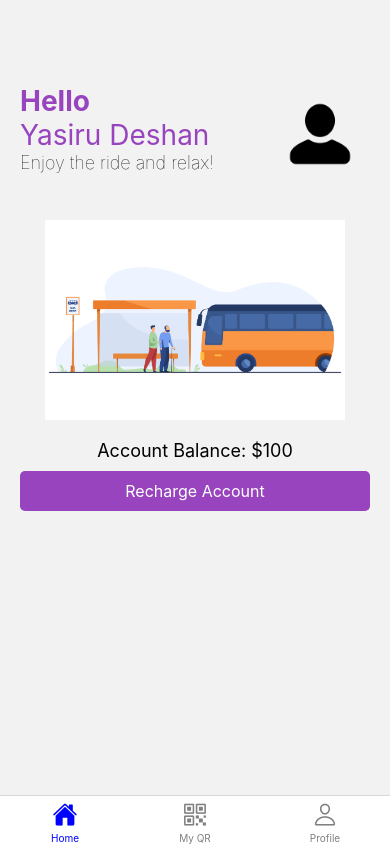
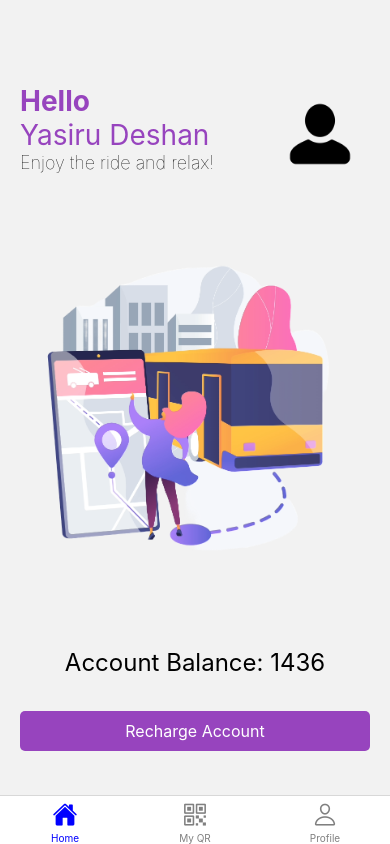
Before and after one commit to IsuruX98/GoTicket-Mobile, a React Native app: screen /PassengerNav in a window 390 px wide. Built offline with nearby package versions, Linux system fonts and the light colour scheme.

Commit message:
ui changes

```diff
--- a/tabs/PassengerHome.jsx
+++ b/tabs/PassengerHome.jsx
@@ -1,11 +1,11 @@
 import React from "react";
 import { View, Text, StyleSheet, Image, TouchableOpacity } from "react-native";
-const Bus = require("../assets/bus1.jpg");
+const Bus = require("../assets/busimg1.png");
 const Avatar = require("../assets/avatar2.png");
 
 const PassengerHome = () => {
     const userName = "Yasiru Deshan"; // Replace with user's name
-    const accountBalance = 100; // Replace with user's account balance
+    const accountBalance = 1436.00; // Replace with user's account balance
 
     return (
         <View style={styles.container}>
@@ -24,7 +24,7 @@ const PassengerHome = () => {
                <Image source={Bus} style={styles.busImage} />
            </View>
             <View style={styles.balanceContainer}>
-                <Text style={styles.balanceText}>Account Balance: ${accountBalance}</Text>
+                <Text style={styles.balanceText}>Account Balance: {accountBalance}</Text>
                 <TouchableOpacity style={styles.rechargeButton}>
                     <Text style={styles.buttonText}>Recharge Account</Text>
                 </TouchableOpacity>
@@ -64,22 +64,25 @@ const styles = StyleSheet.create({
 
     },
     busImage: {
-        width: 300,
-        height: 200,
+        width: 400,
+        height: 300,
         resizeMode: "contain",
         marginBottom: 20,
+        marginTop: 24
     },
     imageStyles:{
         alignItems:"center",
-        paddingTop: 36
+        paddingTop: 48
     },
 
     balanceContainer: {
         alignItems: "center",
     },
     balanceText: {
-        fontSize: 18,
+        marginTop: 72,
+        fontSize: 24,
         marginBottom: 10,
+
     },
     rechargeButton: {
         backgroundColor: "#9744be",
@@ -87,6 +90,7 @@ const styles = StyleSheet.create({
         paddingHorizontal: 20,
         borderRadius: 5,
         width:'100%',
+        marginTop: 24
 
     },
     buttonText: {
```
Also changed, not shown: assets/busimg1.png (added), 1 other file (tests, documents, lock files or other folders).
